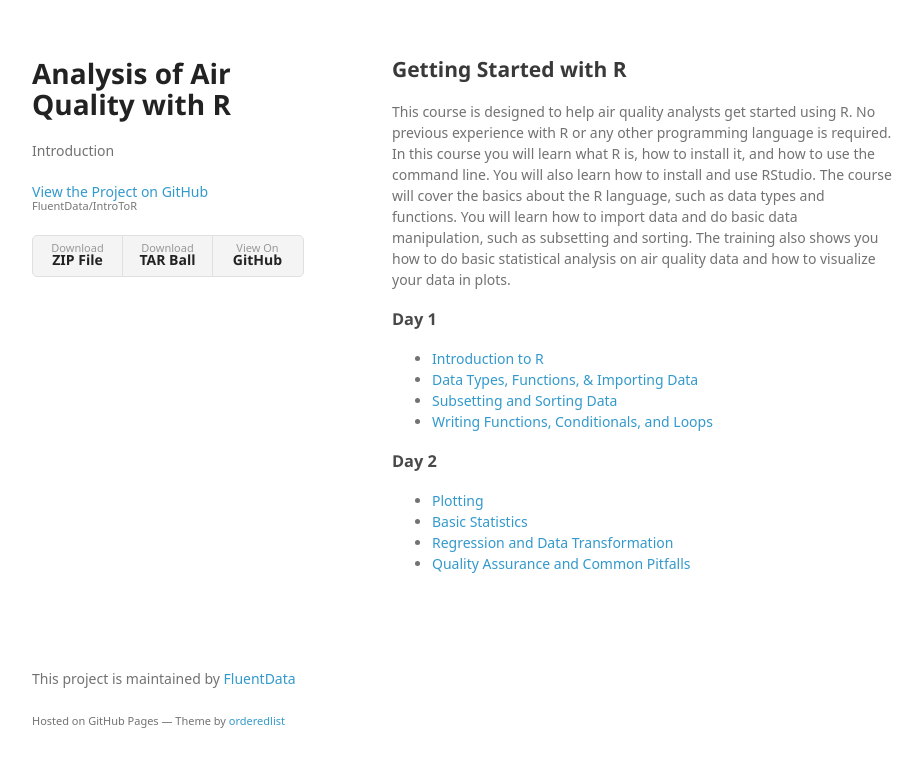
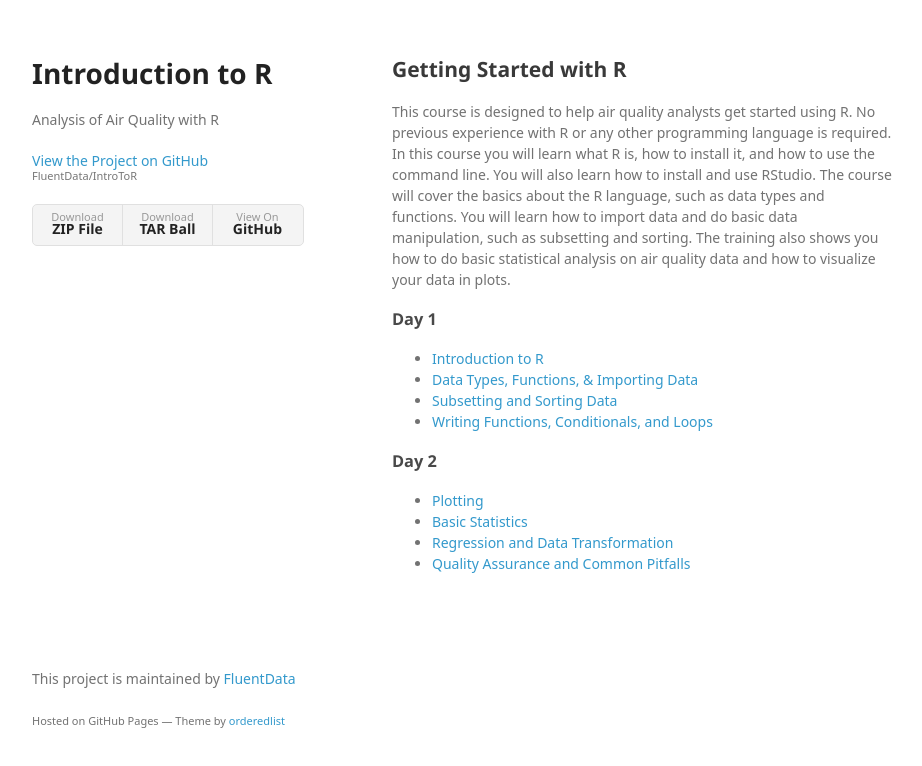
Before and after one commit to FluentData/IntroToR, a plain HTML site: page index.html in a window 1280 px wide. Shown: the whole page, without its empty margins (178-1100 px from the left). Drawn offline with Linux system fonts and the light colour scheme; a web font is replaced by a local one.

Commit message:
Create gh-pages branch via GitHub

```diff
--- a/index.html
+++ b/index.html
@@ -3,7 +3,7 @@
   <head>
     <meta charset="utf-8">
     <meta http-equiv="X-UA-Compatible" content="chrome=1">
-    <title>Analysis of Air Quality with R by FluentData</title>
+    <title>Introduction to R by FluentData</title>
 
     <link rel="stylesheet" href="stylesheets/styles.css">
     <link rel="stylesheet" href="stylesheets/github-light.css">
@@ -15,8 +15,8 @@
   <body>
     <div class="wrapper">
       <header>
-        <h1>Analysis of Air Quality with R</h1>
-        <p>Introduction</p>
+        <h1>Introduction to R</h1>
+        <p>Analysis of Air Quality with R</p>
 
         <p class="view"><a href="https://github.com/FluentData/IntroToR">View the Project on GitHub <small>FluentData/IntroToR</small></a></p>
 
--- a/params.json
+++ b/params.json
@@ -1 +1 @@
-{"name":"Analysis of Air Quality with R","tagline":"Introduction","body":"## Getting Started with R\r\n\r\nThis course is designed to help air quality analysts get started using R. No previous experience with R or any other programming language is required. In this course you will learn what R is, how to install it, and how to use the command line. You will also learn how to install and use RStudio. The course will cover the basics about the R language, such as data types and functions. You will learn how to import data and do basic data manipulation, such as subsetting and sorting. The training also shows you how to do basic statistical analysis on air quality data and how to visualize your data in plots.\r\n\r\n### Day 1\r\n\r\n* [Introduction to R](http://rpubs.com/kfrost14/IntroToR2)  \r\n* [Data Types, Functions, & Importing Data](http://rpubs.com/kfrost14/DataTypesImport) \r\n* [Subsetting and Sorting Data](http://rpubs.com/kfrost14/SubsetSort)\r\n* [Writing Functions, Conditionals, and Loops](http://rpubs.com/kfrost14/FuncCondLoops)\r\n\r\n### Day 2\r\n\r\n* [Plotting](http://rpubs.com/kfrost14/plotting)\r\n* [Basic Statistics](http://rpubs.com/kfrost14/BasicStats)\r\n* [Regression and Data Transformation](http://rpubs.com/kfrost14/RegressTransform)\r\n* [Quality Assurance and Common Pitfalls](http://rpubs.com/kfrost14/QAPitfall)\r\n\r\n\r\n","google":"","note":"Don't delete this file! It's used internally to help with page regeneration."}
+{"name":"Introduction to R","tagline":"Analysis of Air Quality with R","body":"## Getting Started with R\r\n\r\nThis course is designed to help air quality analysts get started using R. No previous experience with R or any other programming language is required. In this course you will learn what R is, how to install it, and how to use the command line. You will also learn how to install and use RStudio. The course will cover the basics about the R language, such as data types and functions. You will learn how to import data and do basic data manipulation, such as subsetting and sorting. The training also shows you how to do basic statistical analysis on air quality data and how to visualize your data in plots.\r\n\r\n### Day 1\r\n\r\n* [Introduction to R](http://rpubs.com/kfrost14/IntroToR2)  \r\n* [Data Types, Functions, & Importing Data](http://rpubs.com/kfrost14/DataTypesImport) \r\n* [Subsetting and Sorting Data](http://rpubs.com/kfrost14/SubsetSort)\r\n* [Writing Functions, Conditionals, and Loops](http://rpubs.com/kfrost14/FuncCondLoops)\r\n\r\n### Day 2\r\n\r\n* [Plotting](http://rpubs.com/kfrost14/plotting)\r\n* [Basic Statistics](http://rpubs.com/kfrost14/BasicStats)\r\n* [Regression and Data Transformation](http://rpubs.com/kfrost14/RegressTransform)\r\n* [Quality Assurance and Common Pitfalls](http://rpubs.com/kfrost14/QAPitfall)\r\n\r\n\r\n","google":"","note":"Don't delete this file! It's used internally to help with page regeneration."}
```
